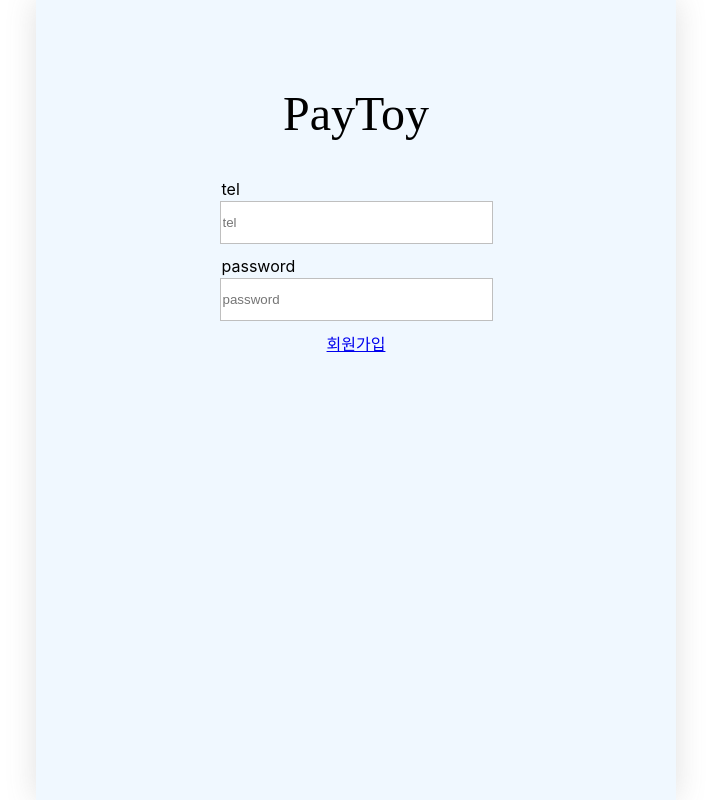
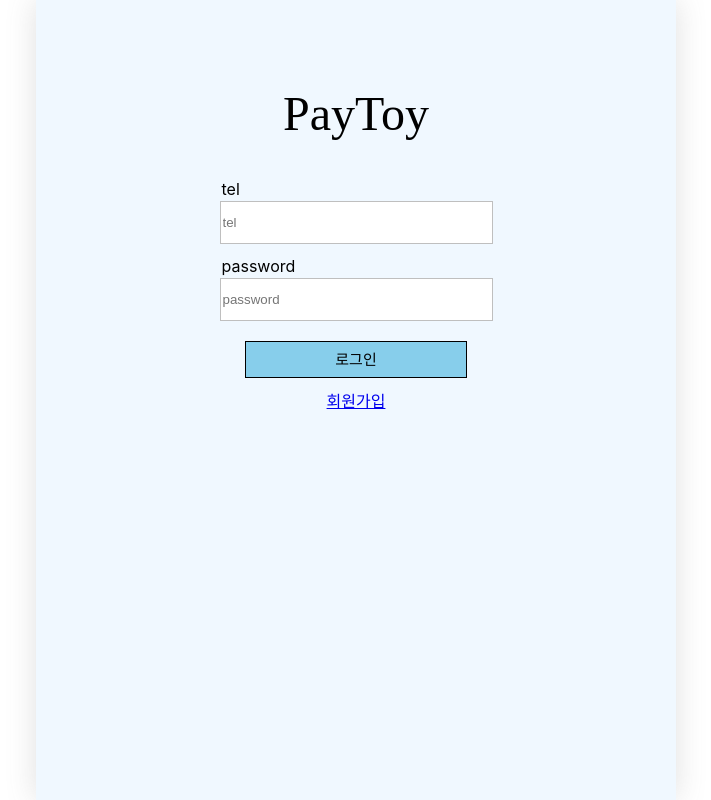
Before and after one commit to PayToy/PayToy-FE, a React (Create React App) app: page / in a window 1280 px wide. Shown: the whole page, without its empty margins (284-995 px from the left). Built offline with nearby package versions, Linux system fonts and the light colour scheme.

Commit message:
feat : 로그인, 회원가입 버튼 구현

```diff
--- /dev/null
+++ b/src/components/AuthButton/AuthButton.js
@@ -0,0 +1,11 @@
+import { Button, Wrapepr } from "./style.js"
+
+const AuthButton = ({title, onClick}) => {
+    return (
+      <Wrapepr>
+        <Button onClick={() => onClick()} >{title}</Button>
+      </Wrapepr>
+    )
+}
+
+export default AuthButton;
--- /dev/null
+++ b/src/components/AuthButton/style.js
@@ -0,0 +1,22 @@
+import styled from "styled-components";
+
+export const Wrapepr = styled.div`
+  display : flex;
+  margin : 10px;
+`;
+
+export const Button = styled.button`
+box-sizing: border-box;
+width: 222px;
+height: 37px;
+
+background: #87CEEB;
+border: 1px solid #000000;
+
+
+font-family: 'Inter';
+font-style: normal;
+font-weight: 500;
+font-size: 15px;
+line-height: 16px;
+`;
--- a/src/components/AuthInput/AuthInput.js
+++ b/src/components/AuthInput/AuthInput.js
@@ -1,4 +1,4 @@
-import { Input, InputWrapper, Type } from "./style";
+import { Input, InputWrapper, Type } from "./style.js";
 
 const AuthInput = ({name, placeholder, type, value, onChange}) => {
   return (
--- a/src/pages/LoginPage/LoginPage.js
+++ b/src/pages/LoginPage/LoginPage.js
@@ -1,7 +1,8 @@
 import { useState } from "react";
-import AuthInput from "../../components/AuthInput/AuthInput";
-import { Title, Wrapper } from "./style";
+import AuthInput from "../../components/AuthInput/AuthInput.js";
+import { Title, Wrapper } from "./style.js";
 import { Link } from "react-router-dom";
+import AuthButton from "../../components/AuthButton/AuthButton.js";
 
 
 const LoginPage = () => {
@@ -36,7 +37,9 @@ const LoginPage = () => {
         onChange={handleData}
         required
       />
+      <AuthButton title = "로그인"/>
       <Link to={"/signup"}>회원가입</Link>
+
     </Wrapper>
   )
 }
--- a/src/pages/SingupPage/SignupPage.js
+++ b/src/pages/SingupPage/SignupPage.js
@@ -1,8 +1,9 @@
 import { useState } from "react";
-import AuthInput from "../../components/AuthInput/AuthInput";
-import { Title } from "./style";
-import { Wrapper } from "../LoginPage/style";
+import AuthInput from "../../components/AuthInput/AuthInput.js";
+import { Title } from "./style.js";
+import { Wrapper } from "../LoginPage/style.js";
 import { Link } from "react-router-dom";
+import AuthButton from "../../components/AuthButton/AuthButton.js";
 
 const SignupPage = () => {
   const [formData, setFormData] = useState({
@@ -50,6 +51,7 @@ const SignupPage = () => {
         value={formData.username}
         onChange={handleData}
       />
+      <AuthButton title="회원가입" />
       <Link to={"/"}>로그인</Link>
     </Wrapper>
 
```
